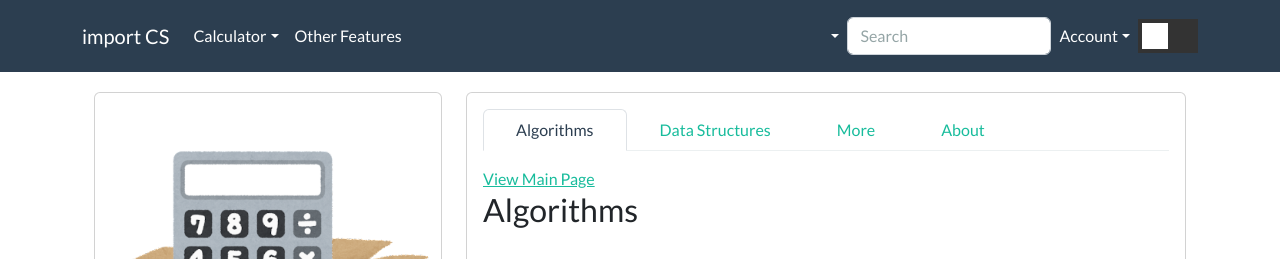
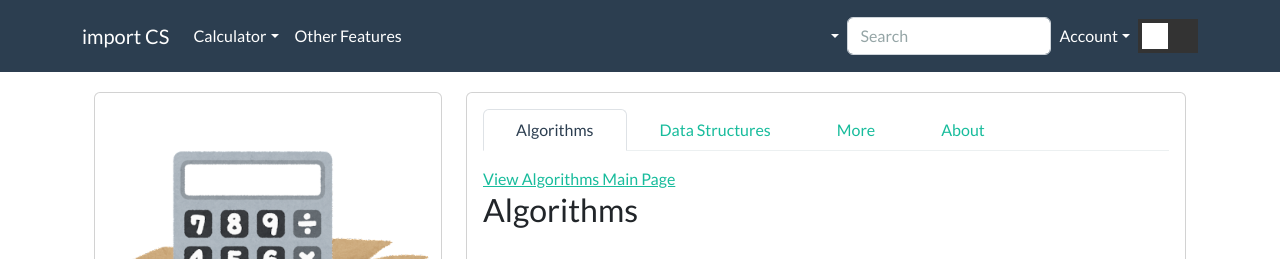
Before and after one commit to Team-2B-Determined/import-cs, a React (Create React App) app in the folder client/: page / in a window 1280 px wide. Shown: the top 259 px of the page. Built offline with nearby package versions, Linux system fonts and the light colour scheme.

Commit message:
test: Add tests for homepage navigation to calculator features

```diff
--- a/client/src/pages/Home.tsx
+++ b/client/src/pages/Home.tsx
@@ -21,14 +21,14 @@ const Home = () => {
 
     const AlgorithmsTab = () => {
         return <>
-            <a href={"/algorithms"}>View Main Page</a>
+            <a href={"/algorithms"}>View Algorithms Main Page</a>
             <Algorithms/>
         </>
     }
 
     const DataStructuresTab = () => {
         return <>
-            <a href={"/datastructures"}>View Main Page</a>
+            <a href={"/datastructures"}>View Data Structures Main Page</a>
             <DataStructures/>
         </>
     }
```
Also changed, not shown: 1 other file (tests, documents, lock files or other folders).
